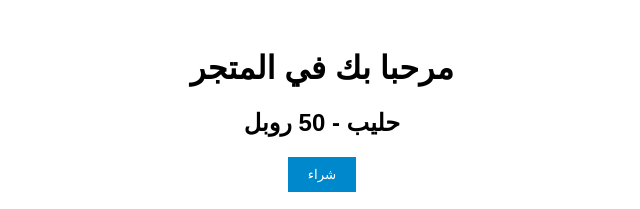
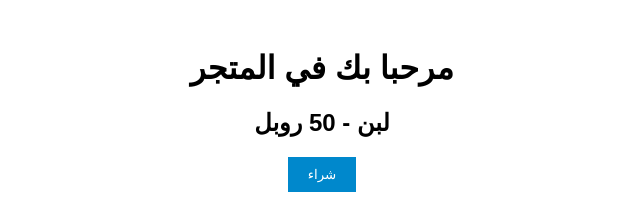
Before and after one commit to joker-sd/magazen, a plain HTML site: page bot2.html in a window 1280 px wide. Shown: the top 209 px of the page, 318-958 px from the left. Drawn offline with Linux system fonts and the light colour scheme.

Commit message:
Update bot2.html

```diff
--- a/bot2.html
+++ b/bot2.html
@@ -13,7 +13,7 @@
 <body>
     <h1>مرحبا بك في المتجر</h1>
     <div class="product">
-        <h2>حليب - 50 روبل</h2>
+        <h2>لبن - 50 روبل</h2>
         <button onclick="buyProduct('حليب')">شراء</button>
     </div>
     <div class="product">
```
